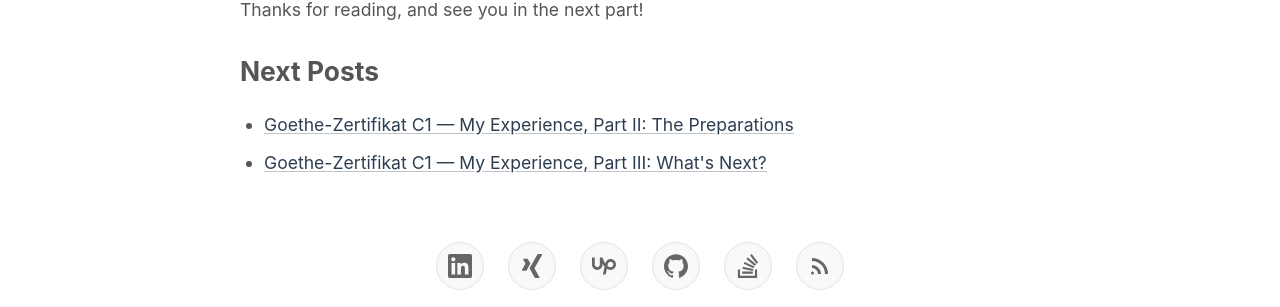
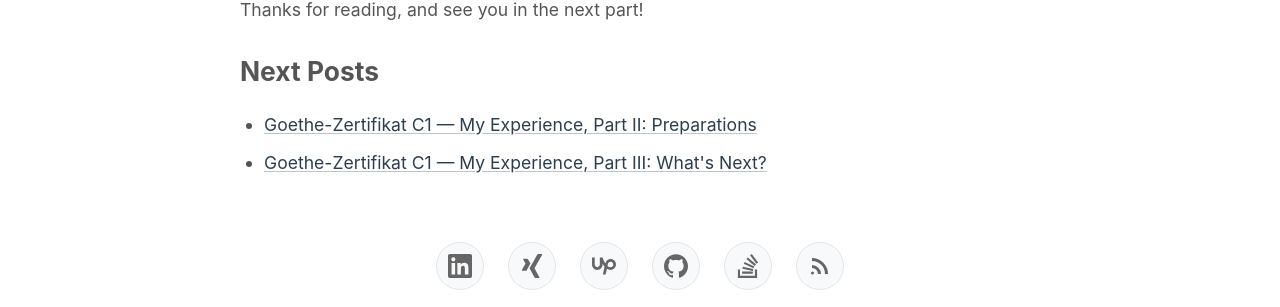
Before and after one commit to aistomin/aistomin.com, a Jekyll site: the page built from _posts/2025-11-19-goethe-c1-exam.markdown, in a window 1280 px wide and 900 px high, scrolled down 4629 px. Shown: the part 344-651 px from the top of the window. Built offline with Jekyll 4.4.1, drawn with Linux system fonts in a browser that asks for light colours; comment, search, counter and statistics services are not loaded.

Commit message:
Issue #76. More cosmetic changes and tiny fixes.

```diff
--- a/_posts/2025-11-19-goethe-c1-exam.markdown
+++ b/_posts/2025-11-19-goethe-c1-exam.markdown
@@ -194,7 +194,7 @@ comments: true
     <h2>Next Posts</h2>
 
     <ul>
-        <li><a href="/coming-soon/">Goethe-Zertifikat C1 — My Experience, Part II: The Preparations</a></li>
+        <li><a href="/2025/11/25/goethe-c1-preparations.html" target="_blank" rel="noopener noreferrer">Goethe-Zertifikat C1 — My Experience, Part II: Preparations</a></li>
         <li><a href="/coming-soon/">Goethe-Zertifikat C1 — My Experience, Part III: What's Next?</a></li>
     </ul>
 
--- a/_posts/2025-11-25-goethe-c1-preparations.markdown
+++ b/_posts/2025-11-25-goethe-c1-preparations.markdown
@@ -301,7 +301,7 @@ comments: true
     </p>
 
     <p>
-        All the specifics of the exam day itself are in <a href="/2025/11/19/goethe-c1-exam.html">Part I</a> of this series.
+        All the specifics of the exam day itself are in <a href="/2025/11/19/goethe-c1-exam.html" target="_blank" rel="noopener noreferrer">Part I</a> of this series.
     </p>
 
     <h2>Conclusion</h2>
```
